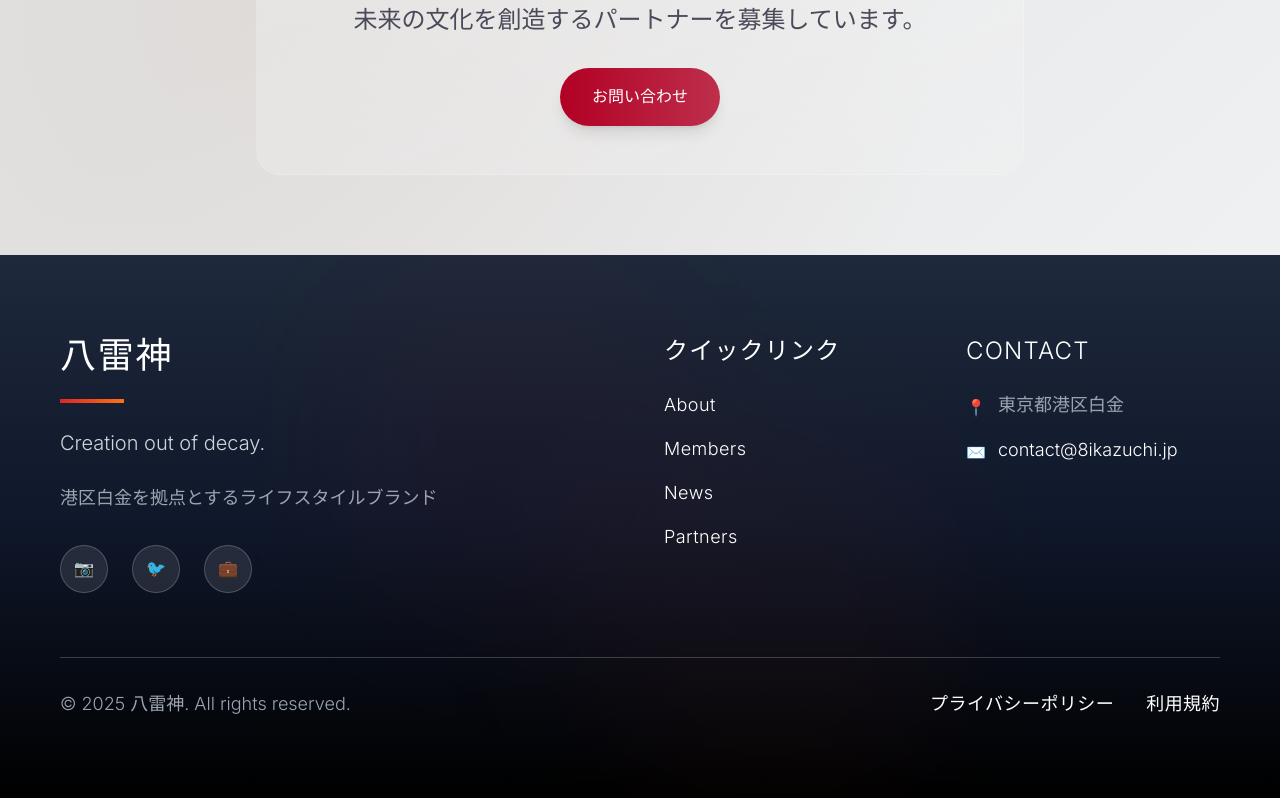
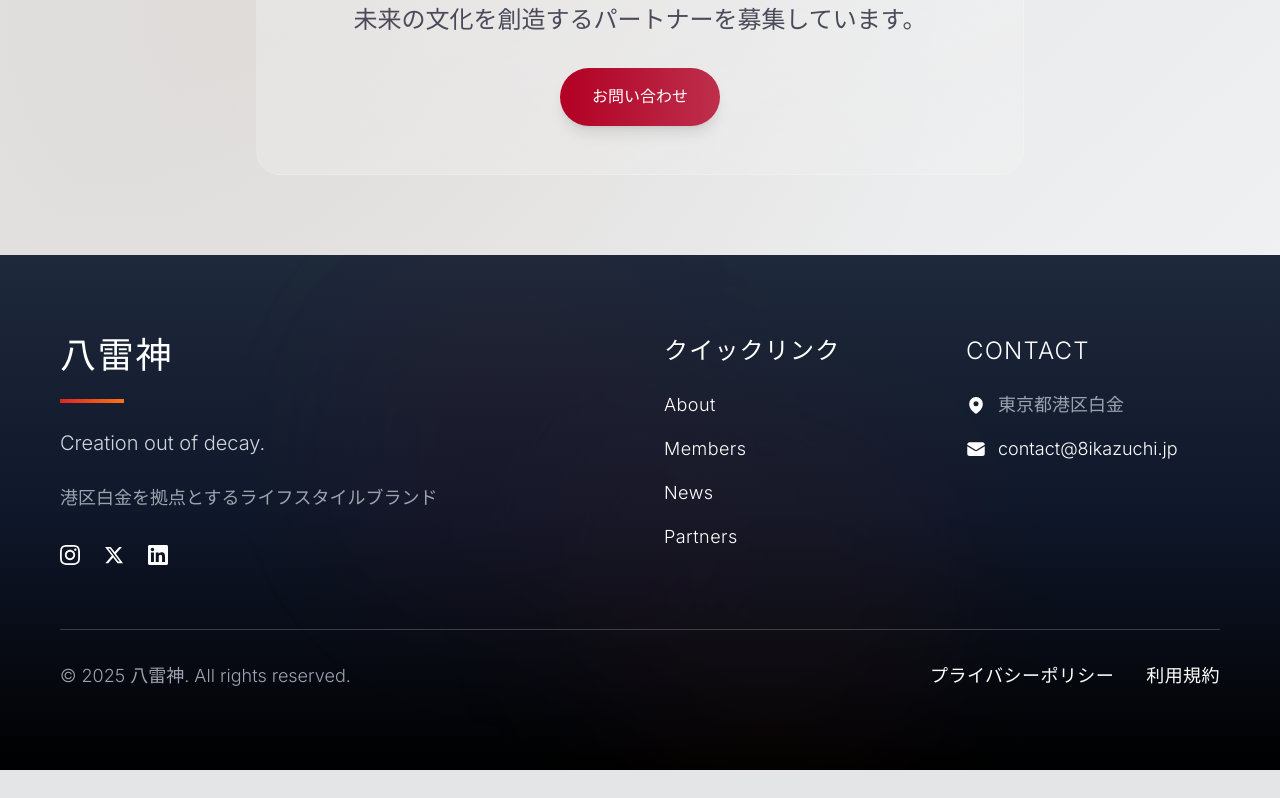
Before and after one commit to t1gurt/yakusa-no-ikazuchi, a Next.js app: page / in a window 1280 px wide. Shown: the part 5986-6784 px from the top of the page. After the commit the page ends 6756 px from the top, so only its background shows below. Built offline with nearby package versions, Linux system fonts and the light colour scheme.

Commit message:
fix Footer update

```diff
--- a/src/components/Footer.tsx
+++ b/src/components/Footer.tsx
@@ -83,22 +83,32 @@
               transition={{ duration: 0.8, delay: 0.5 }}
               viewport={{ once: true }}
             >
-              {socialLinks.map((social, index) => (
-                <motion.a
+              {socialLinks.map((social, index) => (                <motion.a
                   key={social.name}
                   href={social.href}
-                  className="w-12 h-12 bg-white/10 rounded-full flex items-center justify-center hover:bg-red-600 transition-all duration-300 group backdrop-blur-sm border border-white/20"
+                  className="!text-white hover:!text-red-400 transition-all duration-300 group"
                   whileHover={{ scale: 1.1 }}
                   whileTap={{ scale: 0.95 }}
                   initial={{ opacity: 0, scale: 0 }}
                   whileInView={{ opacity: 1, scale: 1 }}
                   transition={{ duration: 0.5, delay: 0.6 + index * 0.1 }}
                   viewport={{ once: true }}
-                >
-                  <span className="text-white group-hover:scale-110 transition-transform duration-300">
-                    {social.icon === 'instagram' && '📷'}
-                    {social.icon === 'twitter' && '🐦'}
-                    {social.icon === 'linkedin' && '💼'}
+                ><span className="block group-hover:scale-110 transition-transform duration-300">
+                    {social.icon === 'instagram' && (
+                      <svg className="w-5 h-5" fill="currentColor" viewBox="0 0 24 24">
+                        <path d="M12 2.163c3.204 0 3.584.012 4.85.07 3.252.148 4.771 1.691 4.919 4.919.058 1.265.069 1.645.069 4.849 0 3.205-.012 3.584-.069 4.849-.149 3.225-1.664 4.771-4.919 4.919-1.266.058-1.644.07-4.85.07-3.204 0-3.584-.012-4.849-.07-3.26-.149-4.771-1.699-4.919-4.92-.058-1.265-.07-1.644-.07-4.849 0-3.204.013-3.583.07-4.849.149-3.227 1.664-4.771 4.919-4.919 1.266-.057 1.645-.069 4.849-.069zm0-2.163c-3.259 0-3.667.014-4.947.072-4.358.2-6.78 2.618-6.98 6.98-.059 1.281-.073 1.689-.073 4.948 0 3.259.014 3.668.072 4.948.2 4.358 2.618 6.78 6.98 6.98 1.281.058 1.689.072 4.948.072 3.259 0 3.668-.014 4.948-.072 4.354-.2 6.782-2.618 6.979-6.98.059-1.28.073-1.689.073-4.948 0-3.259-.014-3.667-.072-4.947-.196-4.354-2.617-6.78-6.979-6.98-1.281-.059-1.69-.073-4.949-.073zm0 5.838c-3.403 0-6.162 2.759-6.162 6.162s2.759 6.163 6.162 6.163 6.162-2.759 6.162-6.163c0-3.403-2.759-6.162-6.162-6.162zm0 10.162c-2.209 0-4-1.79-4-4 0-2.209 1.791-4 4-4s4 1.791 4 4c0 2.21-1.791 4-4 4zm6.406-11.845c-.796 0-1.441.645-1.441 1.44s.645 1.44 1.441 1.44c.795 0 1.439-.645 1.439-1.44s-.644-1.44-1.439-1.44z"/>
+                      </svg>
+                    )}
+                    {social.icon === 'twitter' && (
+                      <svg className="w-5 h-5" fill="currentColor" viewBox="0 0 24 24">
+                        <path d="M18.244 2.25h3.308l-7.227 8.26 8.502 11.24H16.17l-5.214-6.817L4.99 21.75H1.68l7.73-8.835L1.254 2.25H8.08l4.713 6.231zm-1.161 17.52h1.833L7.084 4.126H5.117z"/>
+                      </svg>
+                    )}
+                    {social.icon === 'linkedin' && (
+                      <svg className="w-5 h-5" fill="currentColor" viewBox="0 0 24 24">
+                        <path d="M20.447 20.452h-3.554v-5.569c0-1.328-.027-3.037-1.852-3.037-1.853 0-2.136 1.445-2.136 2.939v5.667H9.351V9h3.414v1.561h.046c.477-.9 1.637-1.85 3.37-1.85 3.601 0 4.267 2.37 4.267 5.455v6.286zM5.337 7.433c-1.144 0-2.063-.926-2.063-2.065 0-1.138.92-2.063 2.063-2.063 1.14 0 2.064.925 2.064 2.063 0 1.139-.925 2.065-2.064 2.065zm1.782 13.019H3.555V9h3.564v11.452zM22.225 0H1.771C.792 0 0 .774 0 1.729v20.542C0 23.227.792 24 1.771 24h20.451C23.2 24 24 23.227 24 22.271V1.729C24 .774 23.2 0 22.222 0h.003z"/>
+                      </svg>
+                    )}
                   </span>
                 </motion.a>
               ))}
@@ -146,9 +156,12 @@
                 initial={{ opacity: 0, x: -20 }}
                 whileInView={{ opacity: 1, x: 0 }}
                 transition={{ duration: 0.6, delay: 0.5 }}
-                viewport={{ once: true }}
-              >
-                <span className="text-red-400 mt-1">📍</span>
+                viewport={{ once: true }}              >
+                <span className="text-white mt-1">
+                  <svg className="w-5 h-5" fill="currentColor" viewBox="0 0 24 24">
+                    <path fillRule="evenodd" d="M11.54 22.351l.07.04.028.016a.76.76 0 00.723 0l.028-.015.071-.041a16.975 16.975 0 001.144-.742 19.58 19.58 0 002.683-2.282c1.944-1.99 3.963-4.98 3.963-8.827a8.25 8.25 0 00-16.5 0c0 3.846 2.02 6.837 3.963 8.827a19.58 19.58 0 002.682 2.282 16.975 16.975 0 001.145.742zM12 13.5a3 3 0 100-6 3 3 0 000 6z" clipRule="evenodd" />
+                  </svg>
+                </span>
                 <p className="text-lg text-gray-400 font-light">東京都港区白金</p>
               </motion.div>
               <motion.div
@@ -156,9 +169,13 @@
                 initial={{ opacity: 0, x: -20 }}
                 whileInView={{ opacity: 1, x: 0 }}
                 transition={{ duration: 0.6, delay: 0.6 }}
-                viewport={{ once: true }}
-              >
-                <span className="text-red-400 mt-1">✉️</span>                <a
+                viewport={{ once: true }}              >
+                <span className="text-white mt-1">
+                  <svg className="w-5 h-5" fill="currentColor" viewBox="0 0 24 24">
+                    <path d="M1.5 8.67v8.58a3 3 0 003 3h15a3 3 0 003-3V8.67l-8.928 5.493a3 3 0 01-3.144 0L1.5 8.67z" />
+                    <path d="M22.5 6.908V6.75a3 3 0 00-3-3h-15a3 3 0 00-3 3v.158l9.714 5.978a1.5 1.5 0 001.572 0L22.5 6.908z" />
+                  </svg>
+                </span><a
                   href="mailto:contact@8ikazuchi.jp"
                   className="text-lg !text-white hover:!text-gray-300 transition-colors duration-300 font-light"
                 >
```
